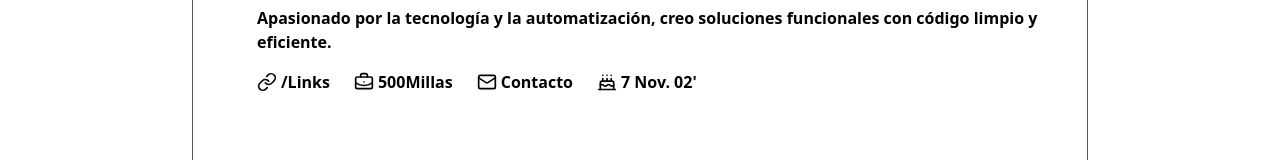
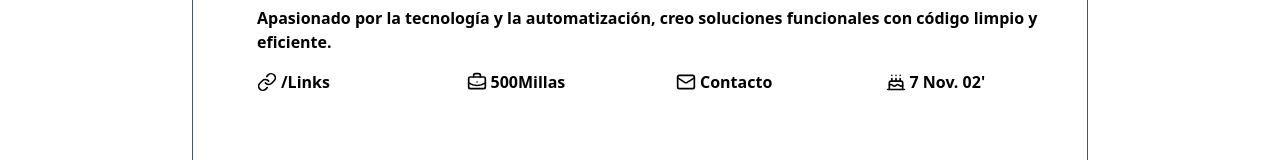
Before and after one commit to Nico09Barberis/web-portafolio, a React (Vite) app in the folder web-portafolio/: page / in a window 1280 px wide. Shown: the part 495-655 px from the top of the page. Built offline with nearby package versions, Linux system fonts and the light colour scheme.

Commit message:
ajuste en los items del perfil

```diff
--- a/web-portafolio/src/components/HeroSection.jsx
+++ b/web-portafolio/src/components/HeroSection.jsx
@@ -29,27 +29,37 @@ const HeroSection = () => {
             </p>
 
             {/* Datos adicionales */}
-            <div className="grid grid-cols-4 xs:grid-cols-2 md:flex md:gap-6 items-center mt-4 font-semibold">
-              <button className="flex items-center gap-1 cursor-pointer">
+            <ul className="grid grid-cols-2 sm:grid-cols-4 gap-3 md:gap-6 items-center mt-4 font-semibold text-sm sm:text-base">
+              <li>
+                <button
+                  className="flex items-center gap-1 cursor-pointer hover:text-pink-600 transition-colors"
+                  aria-label="Ver enlaces personales"
+                >
                   <Link size={20} />
                   <span>/Links</span>
                 </button>
-              <div className="flex items-center gap-1">
-                <BriefcaseBusiness size={20} />
+              </li>
+
+              <li className="flex items-center gap-1">
+                <BriefcaseBusiness size={20} aria-hidden="true" />
                 <span>500Millas</span>
-              </div>
+              </li>
+
+              <li>
                 <a
                   href="mailto:barberisnicolas.dev@gmail.com"
-                className="flex items-center gap-1"
+                  className="flex items-center gap-1 hover:text-pink-600 transition-colors"
                 >
                   <Mail size={20} aria-hidden="true" />
                   <span>Contacto</span>
                 </a>
-              <div className="flex items-center gap-1">
-                <Cake size={20} />
+              </li>
+
+              <li className="flex items-center gap-1">
+                <Cake size={20} aria-hidden="true" />
                 <span>7 Nov. 02'</span>
-              </div>
-            </div>
+              </li>
+            </ul>
           </div>
 
           {/* Formulario de suscripción */}
```
Lines whose indentation alone changed are shown as unchanged.
